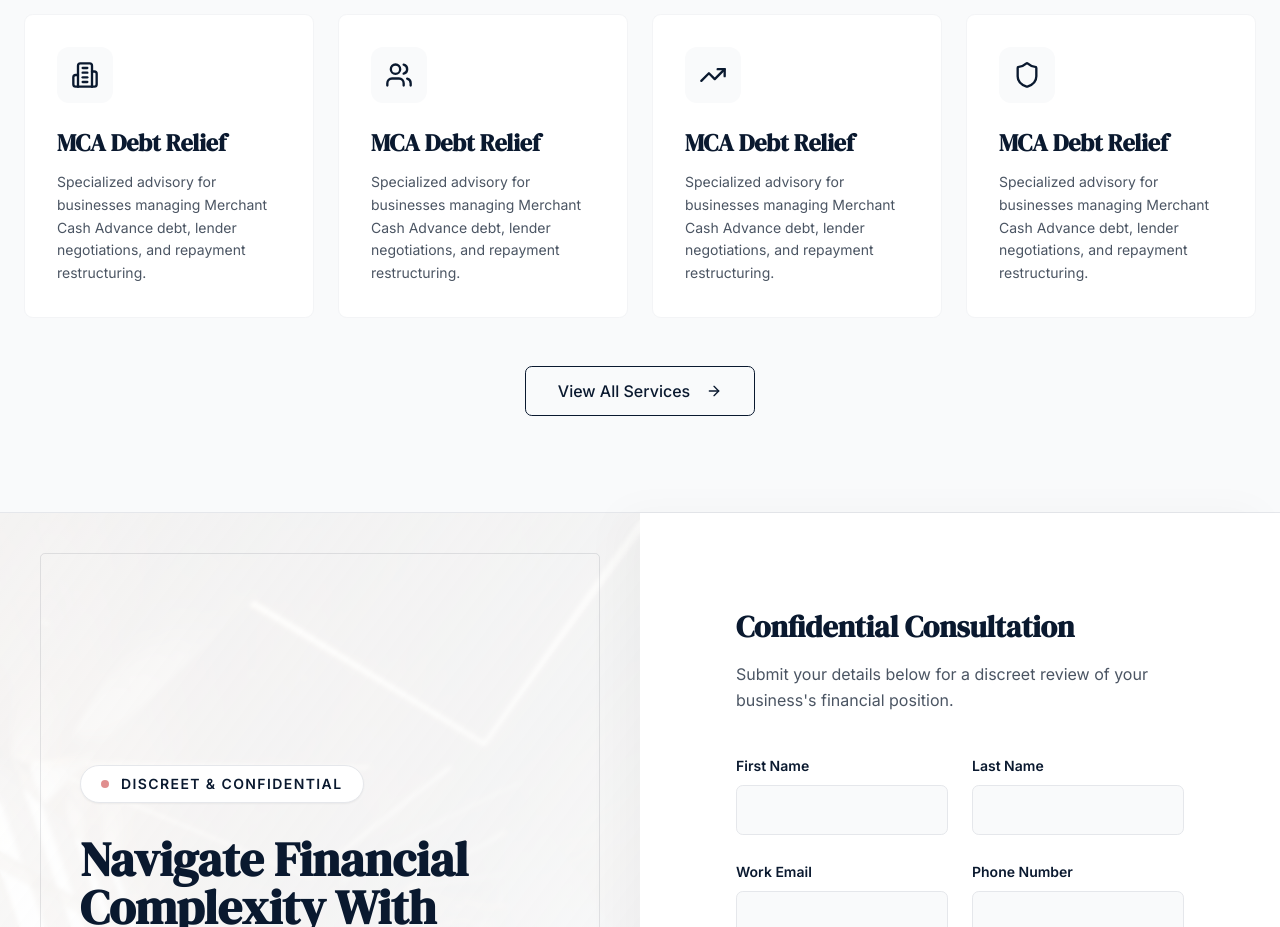
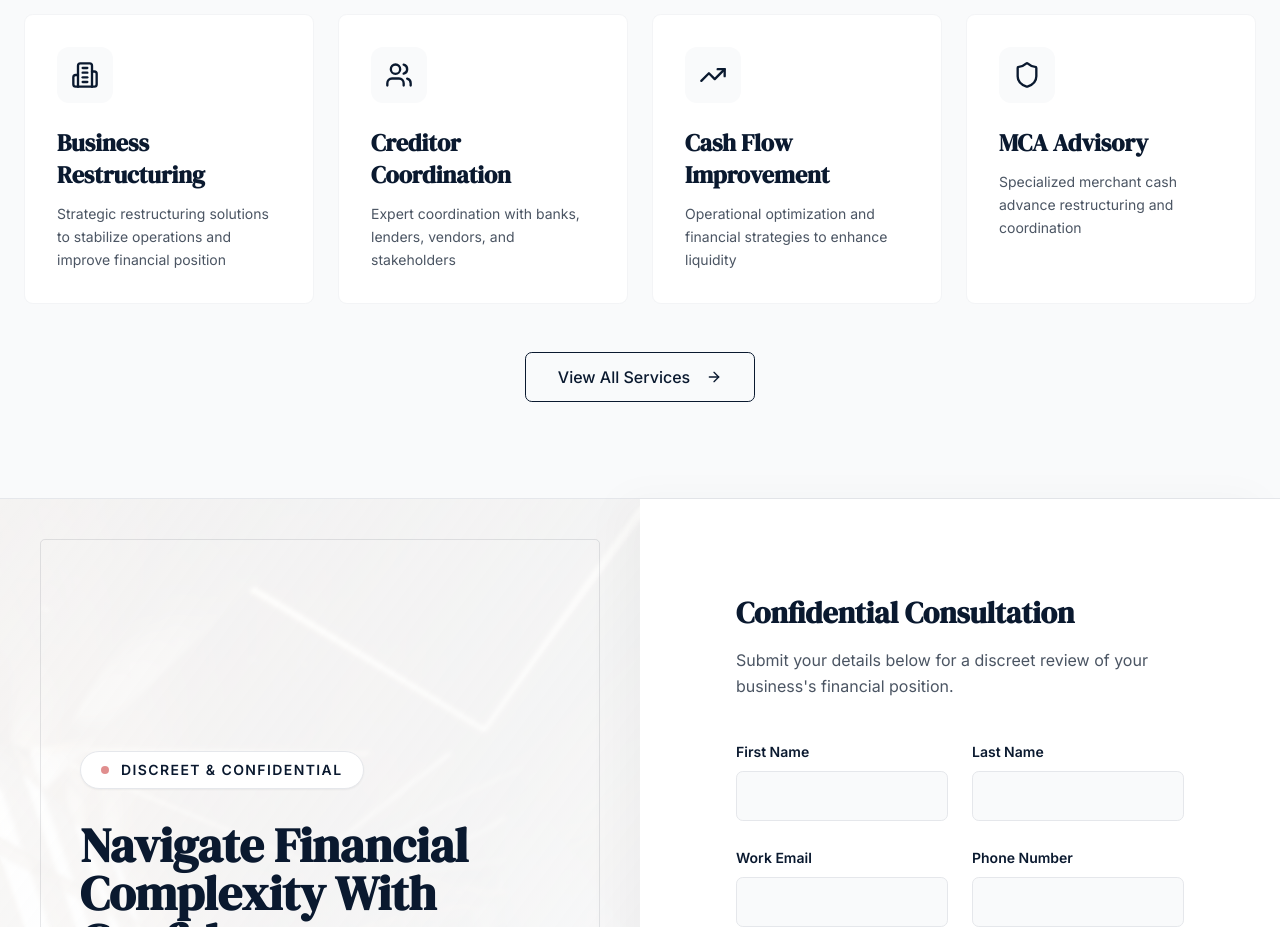
Before and after one commit to samknows9999/sg-054d5103-85fc-4583-be9c-e577d71113a8-1779968500, a Next.js app: page / in a window 1280 px wide. Shown: the part 1860-2787 px from the top of the page. Built offline with nearby package versions, Linux system fonts and the light colour scheme; no server answers; what react-google-recaptcha-v3 would draw is missing.

Commit message:
Revert to state at ee01c1b5da1c9d70a219ecfecde118b0f6f63015

```diff
--- a/src/pages/index.tsx
+++ b/src/pages/index.tsx
@@ -173,8 +173,8 @@ Date & Time: ${new Date().toLocaleString()}
                     <div className="w-14 h-14 bg-gray-50 rounded-xl flex items-center justify-center mb-6 group-hover:bg-primary/10 transition-colors">
                       <service.icon className="w-7 h-7 text-[#0A192F] group-hover:text-primary transition-colors" />
                     </div>
-                    <h3 className="font-serif font-semibold text-2xl text-[#0A192F] mb-3 group-hover:text-primary transition-colors">MCA Debt Relief</h3>
-                    <p className="text-sm text-gray-600 leading-relaxed">Specialized advisory for businesses managing Merchant Cash Advance debt, lender negotiations, and repayment restructuring.</p>
+                    <h3 className="font-serif font-semibold text-2xl text-[#0A192F] mb-3 group-hover:text-primary transition-colors">{service.title}</h3>
+                    <p className="text-sm text-gray-600 leading-relaxed">{service.description}</p>
                   </Card>;
 
 
```
